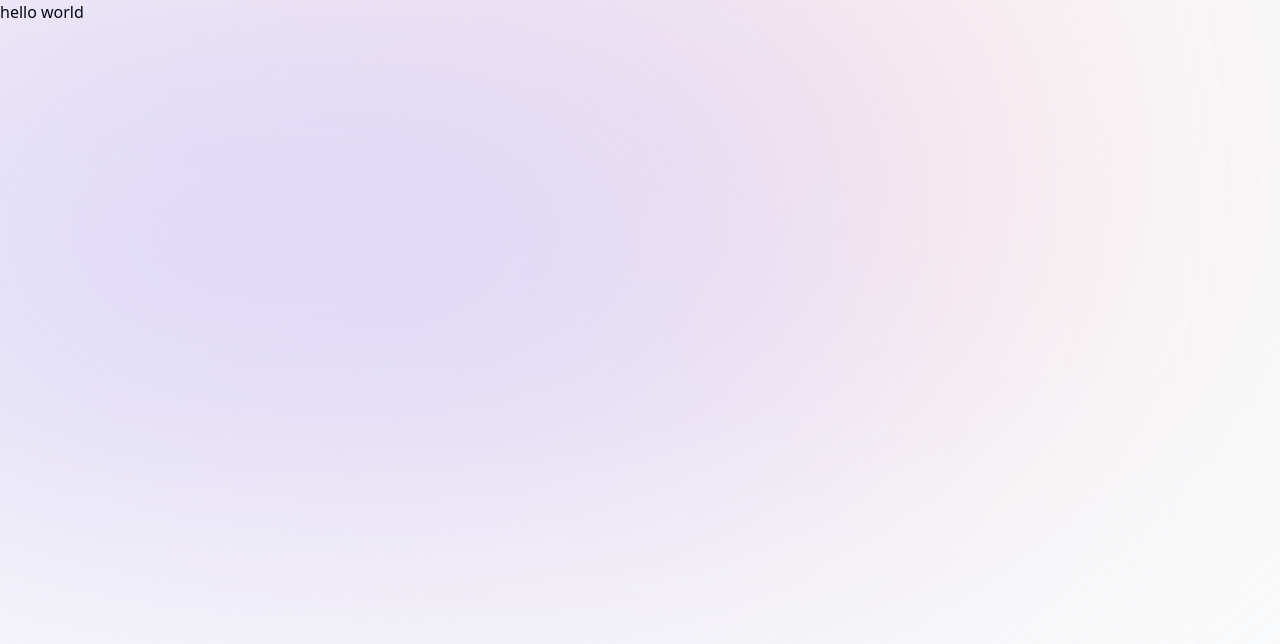
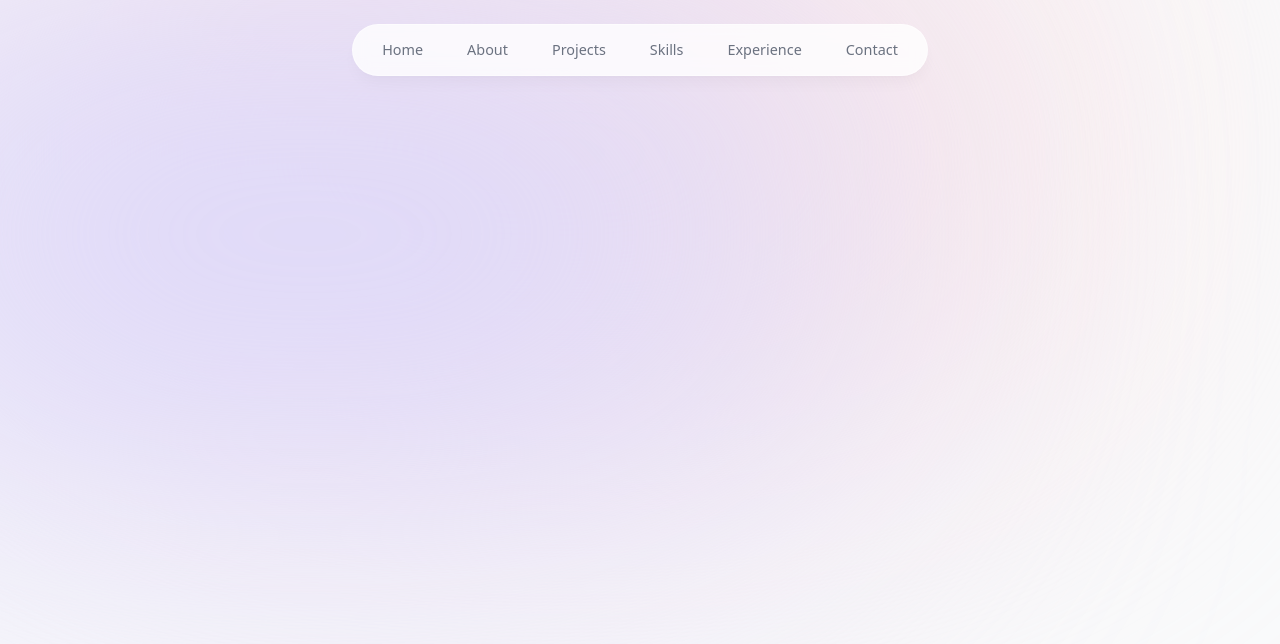
Before and after one commit to hj1254123/PortfolioWebsite_Next.js14, a Next.js app: page / in a window 1280 px wide. Shown: the top 644 px of the page. Built offline with nearby package versions, Linux system fonts and the light colour scheme.

Commit message:
feat: 完成 header 样式

```diff
--- a/app/layout.tsx
+++ b/app/layout.tsx
@@ -1,5 +1,6 @@
 import type { Metadata } from 'next';
 import './globals.css';
+import Header from '@/components/header';
 
 export const metadata: Metadata = {
   title: '猴几 | 个人作品集网站',
@@ -16,6 +17,7 @@
       <body className='relative bg-gray-50 text-gray-950'>
         <div className='absolute right-[11rem] top-[-6rem] -z-10 h-[31.25rem] w-[31.25rem] rounded-full bg-[#fbe2e3] blur-[10rem] sm:w-[68.75rem]'></div>
         <div className='absolute left-[-35rem] top-[-1rem] -z-10 h-[31.25rem] w-[50rem] rounded-full bg-[#dbd7fb] blur-[10rem] sm:w-[68.75rem] md:left-[-33rem] lg:left-[-28rem] xl:left-[-15rem] 2xl:left-[-5rem]'></div>
+        <Header />
         {children}
       </body>
     </html>
--- a/app/page.tsx
+++ b/app/page.tsx
@@ -1,3 +1,3 @@
 export default function Home() {
-  return <main>hello world</main>;
+  return <main></main>;
 }
--- /dev/null
+++ b/components/header.tsx
@@ -0,0 +1,37 @@
+'use client';
+
+import React from 'react';
+import { motion } from 'framer-motion';
+import { links } from '@/lib/data';
+import Link from 'next/link';
+
+export default function Header() {
+  return (
+    <header className='relative z-[999]'>
+      <motion.div
+        className='fixed left-1/2 top-0 h-[4.5rem] w-full rounded-none border border-white border-opacity-40 bg-white bg-opacity-80 shadow-lg shadow-black/[0.03] backdrop-blur-[0.5rem] sm:top-6 sm:h-[3.25rem] sm:w-[36rem] sm:rounded-full dark:border-black/40 dark:bg-gray-950 dark:bg-opacity-75'
+        initial={{ y: -100, x: '-50%', opacity: 0 }}
+        animate={{ y: 0, x: '-50%', opacity: 1 }}
+      ></motion.div>
+      <nav className='fixed left-1/2 top-[0.15rem] flex h-12 -translate-x-1/2 py-2 sm:top-[1.7rem] sm:h-[initial] sm:py-0'>
+        <ul className='flex w-[22rem] flex-wrap items-center justify-center gap-y-1 text-[0.9rem] font-medium text-gray-500 sm:w-[initial] sm:flex-nowrap sm:gap-5'>
+          {links.map((link) => (
+            <motion.li
+              className='flex h-3/4 items-center justify-center'
+              key={link.hash}
+              initial={{ y: -100, opacity: 0 }}
+              animate={{ y: 0, opacity: 1 }}
+            >
+              <Link
+                className='flex w-full items-center justify-center px-3 py-3 transition hover:text-gray-950 dark:text-gray-500 dark:hover:text-gray-300'
+                href={link.hash}
+              >
+                {link.name}
+              </Link>
+            </motion.li>
+          ))}
+        </ul>
+      </nav>
+    </header>
+  );
+}
--- a/package.json
+++ b/package.json
@@ -9,6 +9,7 @@
     "lint": "next lint"
   },
   "dependencies": {
+    "framer-motion": "^10.18.0",
     "next": "14.1.0",
     "react": "^18",
     "react-dom": "^18",
```
Also changed, not shown: 1 other file (tests, documents, lock files or other folders).
